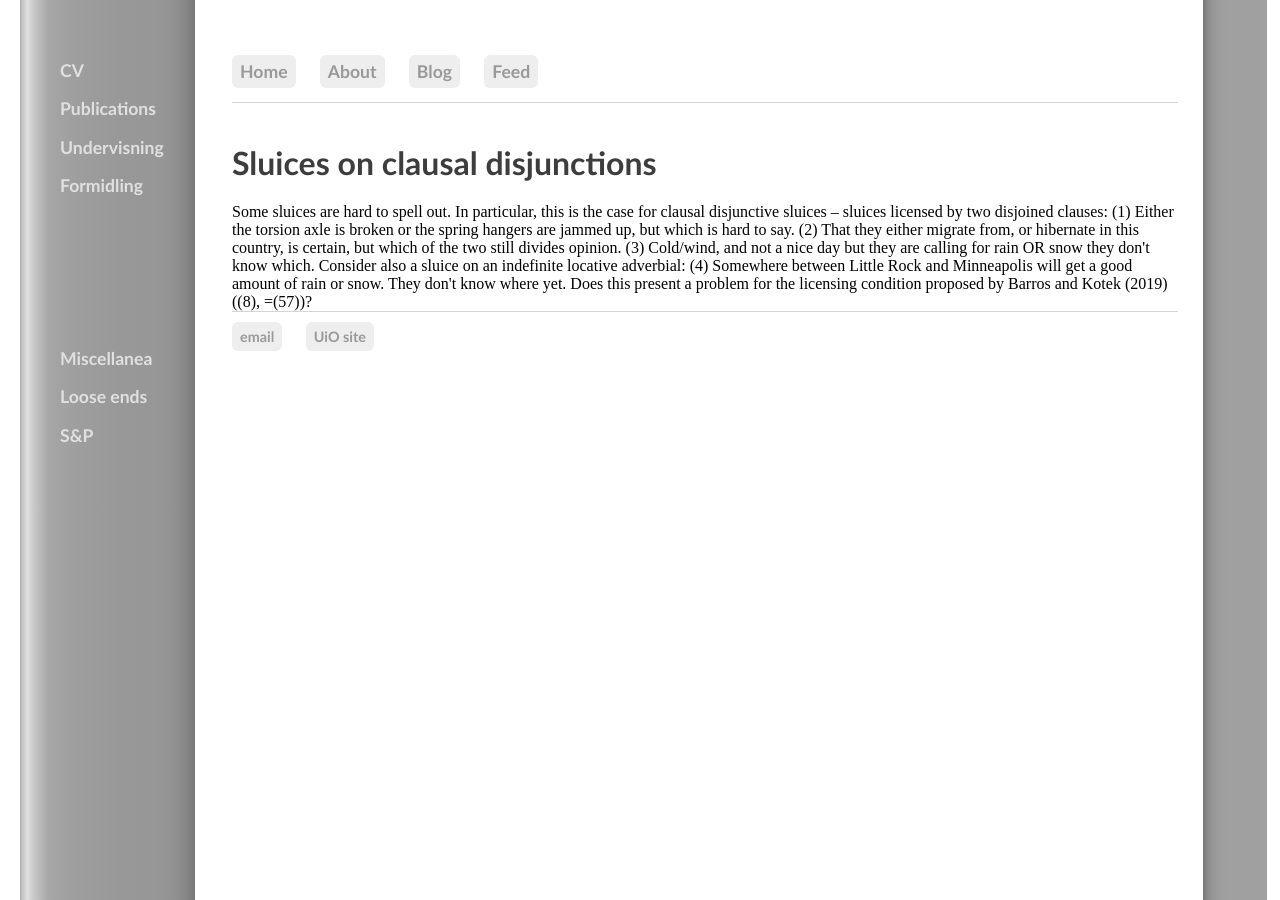
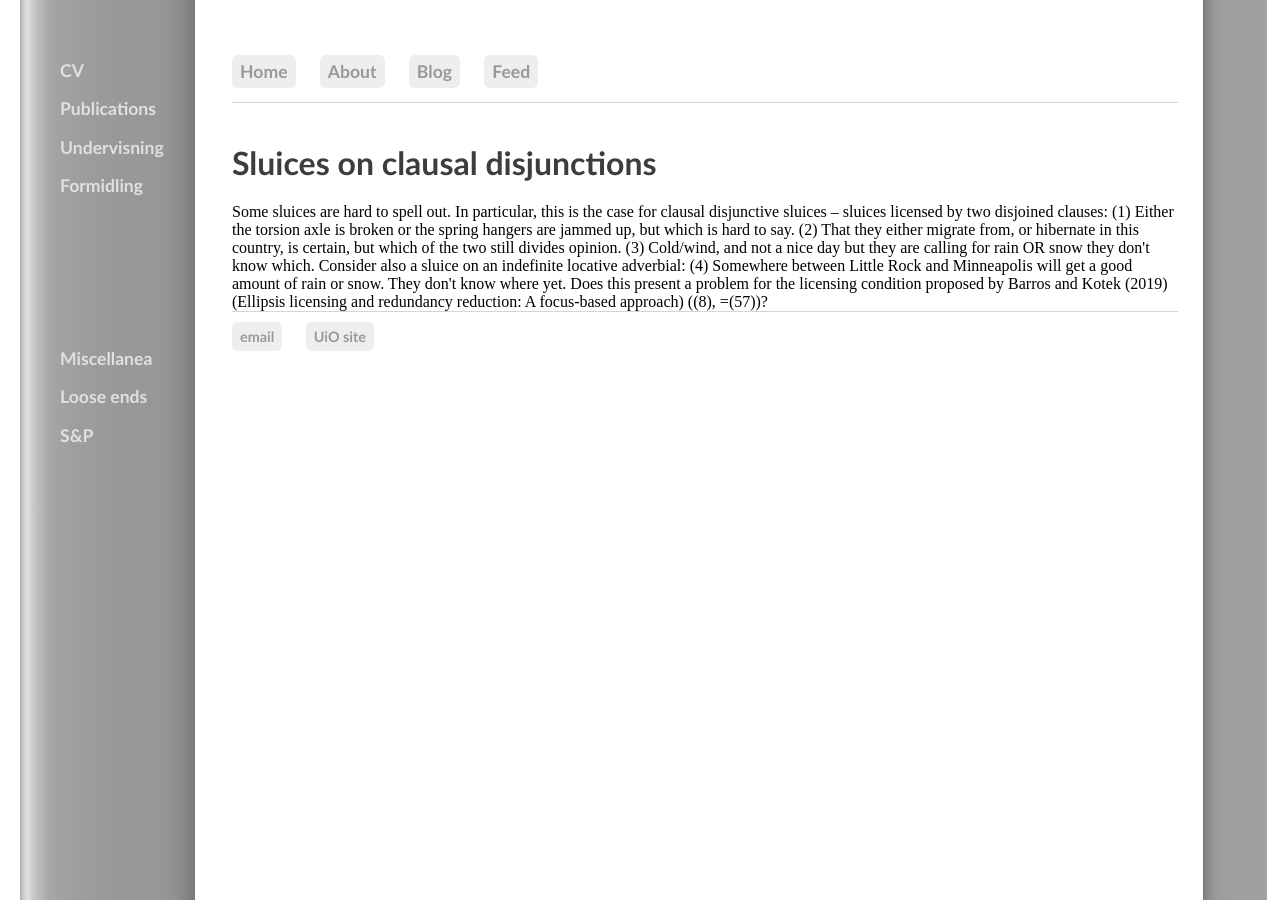
Before and after one commit to kjelljs/kjelljs.github.io, a Jekyll site: the page built from courses/ellipsis/sluice2.html, in a window 1280 px wide. Built offline with Jekyll 4.4.1, drawn with Linux system fonts in a browser that asks for light colours.

Commit message:
Update sluice2.html

```diff
--- a/courses/ellipsis/sluice2.html
+++ b/courses/ellipsis/sluice2.html
@@ -16,4 +16,4 @@ Consider also a sluice on an indefinite locative adverbial:
 
 (4) Somewhere between Little Rock and Minneapolis will get a good amount of rain or snow. They don't know where yet.
 
-Does this present a problem for the licensing condition proposed by Barros and Kotek (2019) ((8), =(57))?
+Does this present a problem for the licensing condition proposed by Barros and Kotek (2019) (Ellipsis licensing and redundancy reduction: A focus-based approach) ((8), =(57))?
```
